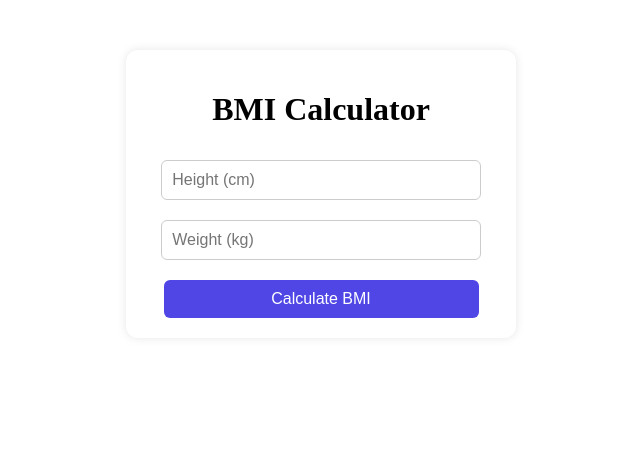
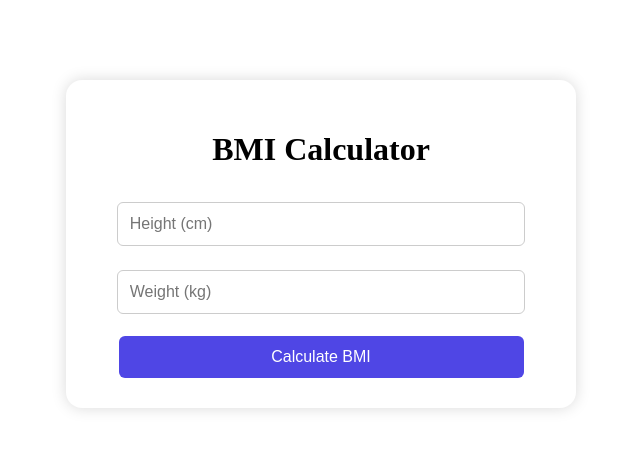
Before and after one commit to dimpijain/labcloudanddevops, a React (Vite) app in the folder bmi/: page / in a window 1280 px wide. Shown: the top 450 px of the page, without its empty margins (319-959 px from the left). Built offline with nearby package versions, Linux system fonts and the light colour scheme.

Commit message:
making ui changes in a new branch

```diff
--- a/bmi/src/App.jsx
+++ b/bmi/src/App.jsx
@@ -58,26 +58,36 @@ function App() {
 }
 
 const styles = {
+  background: "pink",
+
   container: {
-    width: "350px",
-    margin: "50px auto",
-    padding: "20px",
+    width: "450px",
+    margin: "80px auto",
+    padding: "30px",
     textAlign: "center",
-    borderRadius: "12px",
-    boxShadow: "0 0 10px rgba(0,0,0,0.1)",
+    borderRadius: "16px",
+    boxShadow: "0 0 15px rgba(0,0,0,0.15)",
     background: "#fff",
   },
+
+  fullPage: {
+    background: "pink",
+    minHeight: "100vh",
+    paddingTop: "40px",
+  },
+
   input: {
     width: "85%",
-    padding: "10px",
-    margin: "10px 0",
+    padding: "12px",
+    margin: "12px 0",
     borderRadius: "6px",
     border: "1px solid #ccc",
     fontSize: "16px",
   },
+
   button: {
     width: "90%",
-    padding: "10px",
+    padding: "12px",
     marginTop: "10px",
     fontSize: "16px",
     border: "none",
@@ -86,9 +96,10 @@ const styles = {
     color: "#fff",
     cursor: "pointer",
   },
+
   resultBox: {
     marginTop: "20px",
-    padding: "10px",
+    padding: "12px",
     background: "#f1f5f9",
     borderRadius: "10px",
   },
```
